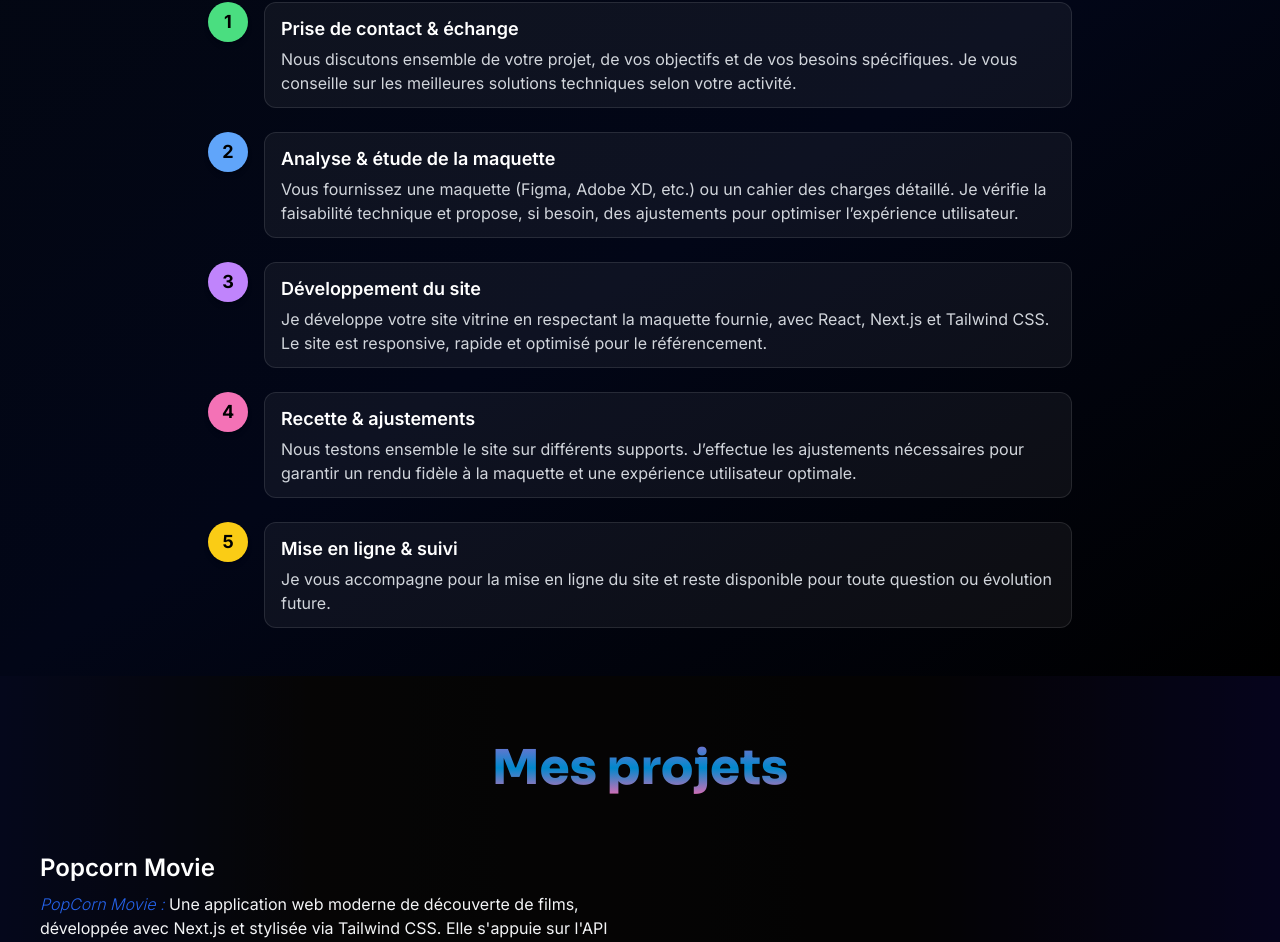
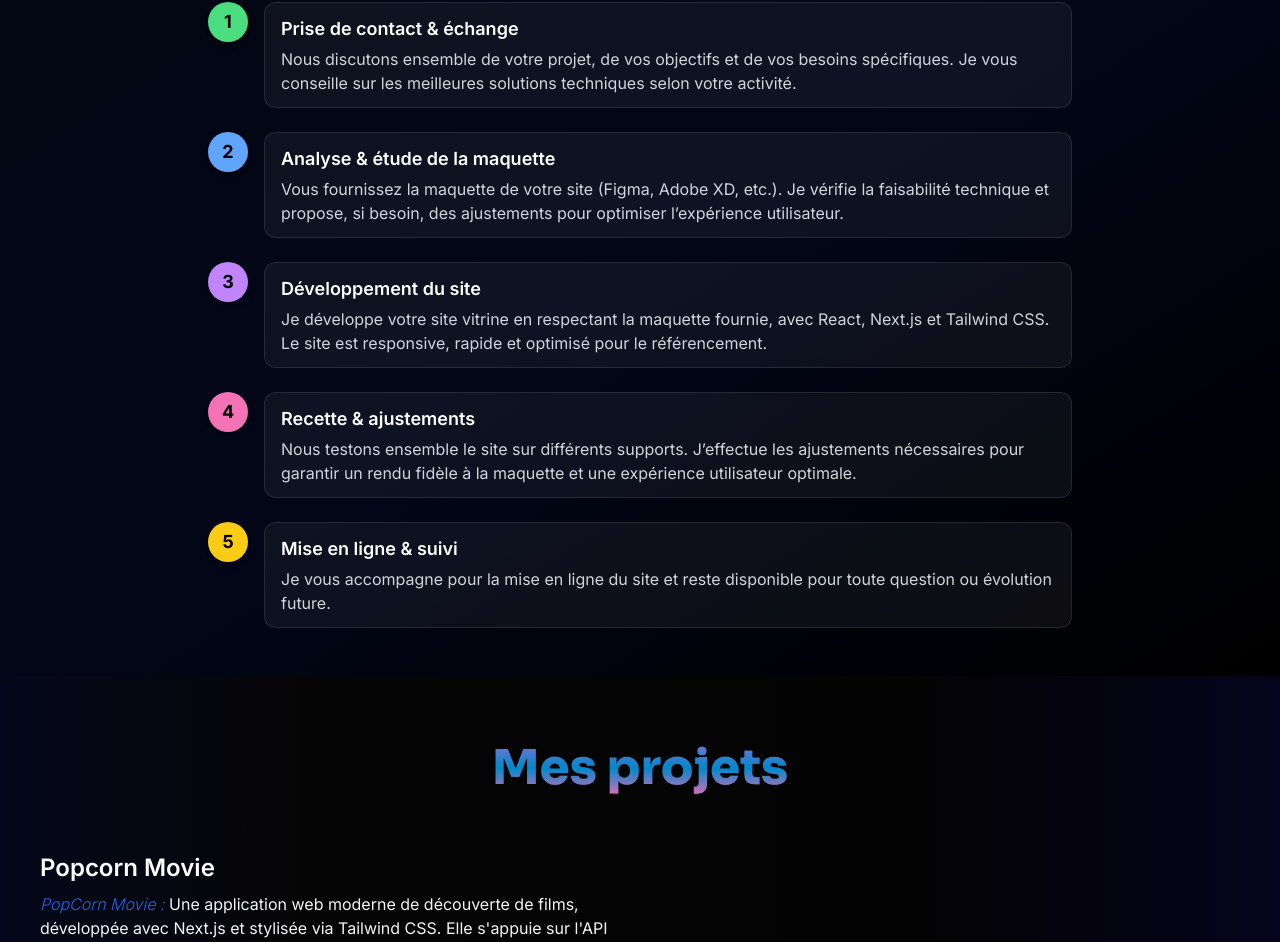
Before and after one commit to ovo-thom/portfolio-freelance, a React (Vite) app: page / in a window 1280 px wide. Shown: the part 1964-2906 px from the top of the page. Built offline with nearby package versions, Linux system fonts and the light colour scheme; a web font is replaced by a local one.

Commit message:
refactor: update process step descriptions for clarity

```diff
--- a/src/components/ProcessSection.jsx
+++ b/src/components/ProcessSection.jsx
@@ -6,7 +6,7 @@ const steps = [
   },
   {
     title: "Analyse & étude de la maquette",
-    desc: "Vous fournissez une maquette (Figma, Adobe XD, etc.) ou un cahier des charges détaillé. Je vérifie la faisabilité technique et propose, si besoin, des ajustements pour optimiser l’expérience utilisateur.",
+    desc: "Vous fournissez la maquette de votre site (Figma, Adobe XD, etc.). Je vérifie la faisabilité technique et propose, si besoin, des ajustements pour optimiser l’expérience utilisateur.",
     color: "bg-blue-400",
   },
   {
@@ -37,12 +37,12 @@ const ProcessSection = () => {
           Mon processus de travail
         </h2>
         <ol className="space-y-6">
-          {steps.map((step, idx) => (
-            <li key={idx} className="flex items-start space-x-4">
+          {steps.map((step, id) => (
+            <li key={id} className="flex items-start space-x-4">
               <span
                 className={`flex-shrink-0 w-10 h-10 flex items-center justify-center rounded-full text-black font-bold text-lg shadow-md ${step.color}`}
               >
-                {idx + 1}
+                {id + 1}
               </span>
               <div className="bg-white/5 border border-white/10 rounded-xl px-4 py-3 w-full">
                 <div className="font-semibold text-white text-lg mb-1">
```
